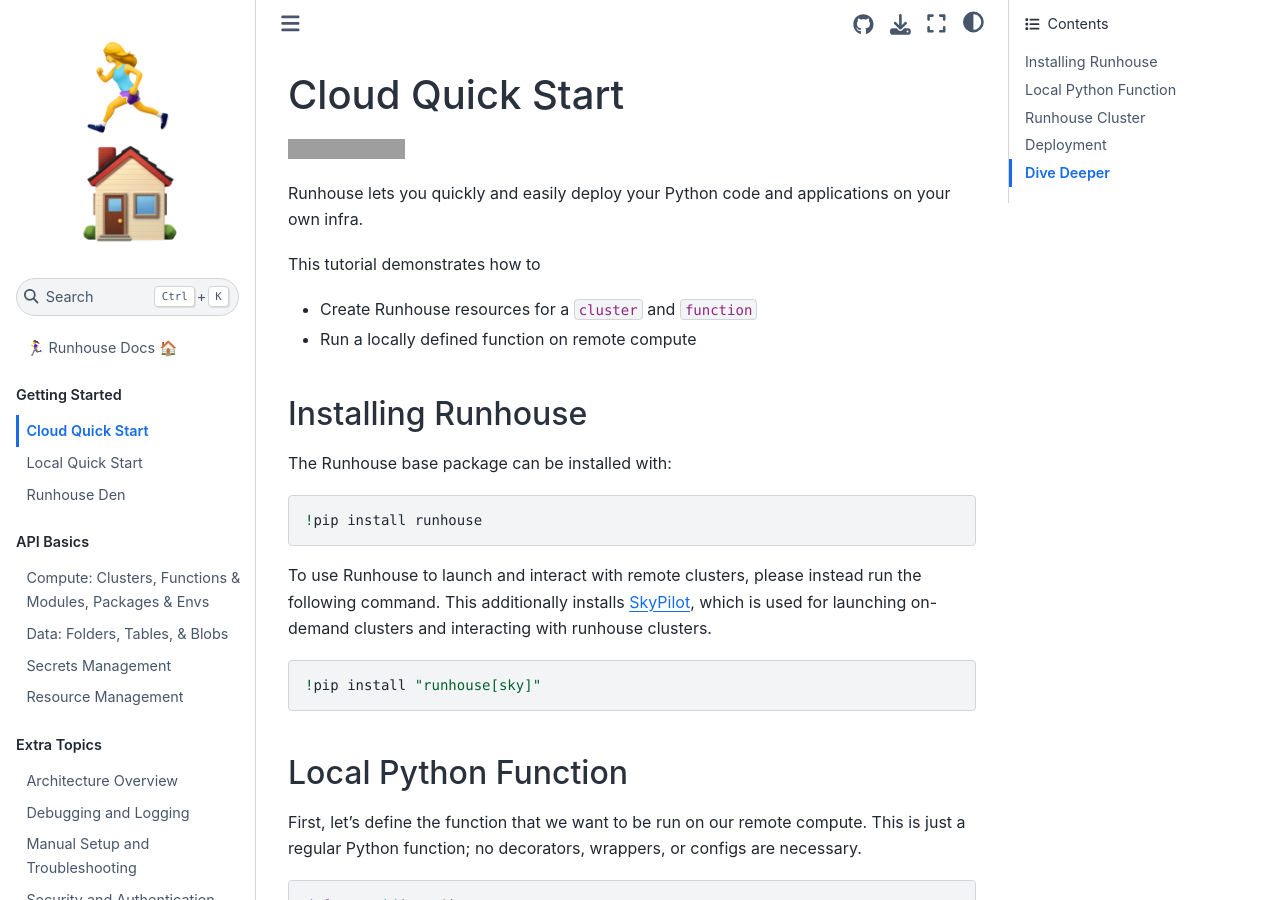
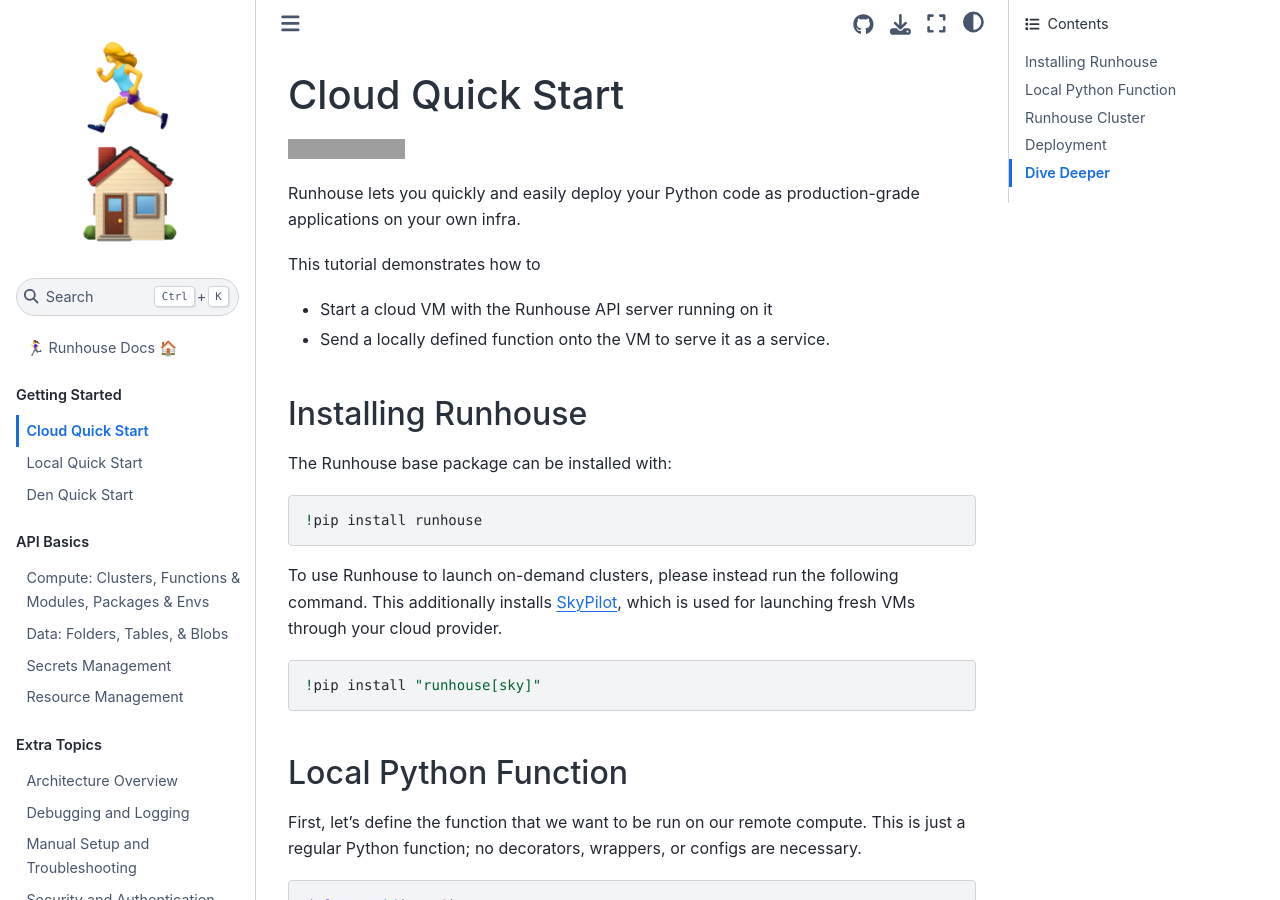
Before and after one commit to run-house/runhouse, a Sphinx documentation site: the page built from docs/tutorials/getting_started/cloud_quick_start.rst, in a window 1280 px wide and 900 px high. Built offline with Sphinx 7.4.7 and the Sphinx Book theme 1.1.4, drawn with Linux system fonts in a browser that asks for light colours; some of the changed text lies outside the part shown; grey boxes are pictures that could not be loaded.

Commit message:
update quick starts

```diff
--- a/docs/tutorials/getting_started/cloud_quick_start.rst
+++ b/docs/tutorials/getting_started/cloud_quick_start.rst
@@ -6,13 +6,13 @@
     <p><a href="https://colab.research.google.com/github/run-house/notebooks/blob/stable/docs/getting_started/cloud_quick_start.ipynb">
     <img height="20px" width="117px" src="https://colab.research.google.com/assets/colab-badge.svg" alt="Open In Colab"/></a></p>
 
-Runhouse lets you quickly and easily deploy your Python code and
-applications on your own infra.
+Runhouse lets you quickly and easily deploy your Python code as
+production-grade applications on your own infra.
 
 This tutorial demonstrates how to
 
--  Create Runhouse resources for a ``cluster`` and ``function``
--  Run a locally defined function on remote compute
+-  Start a cloud VM with the Runhouse API server running on it
+-  Send a locally defined function onto the VM to serve it as a service.
 
 Installing Runhouse
 -------------------
@@ -23,10 +23,10 @@
 
     !pip install runhouse
 
-To use Runhouse to launch and interact with remote clusters, please
-instead run the following command. This additionally installs
+To use Runhouse to launch on-demand clusters, please instead run the
+following command. This additionally installs
 `SkyPilot <https://github.com/skypilot-org/skypilot>`__, which is used
-for launching on-demand clusters and interacting with runhouse clusters.
+for launching fresh VMs through your cloud provider.
 
 .. code:: ipython3
 
@@ -89,13 +89,15 @@
 ----------
 
 For the function, simply wrap it in ``rh.function``, then send it to the
-cluster with ``.to``.
+cluster with ``.to``. This sets up the function on the cluster as a
+proper service, by syncing over the code and setting up and specified
+dependencies. Furthermore, it runs through SSH, and no additional auth,
+port, or manual setup is necessary.
 
 Modules, or classes, are also supported. For finer control of where the
 function/module runs, you will also be able to specify the environment
 (a list of package requirements, a Conda env, or Runhouse env) where it
-runs. These are covered in more detail in the `Compute
-Tutorial <https://www.run.house/docs/tutorials/api/compute>`__.
+runs. These are covered in more detail in the API tutorials.
 
 .. code:: ipython3
 
--- a/docs/tutorials/getting_started/den_quick_start.rst
+++ b/docs/tutorials/getting_started/den_quick_start.rst
@@ -1,5 +1,5 @@
-Runhouse Den
-============
+Den Quick Start
+===============
 
 .. raw:: html
 
--- a/docs/tutorials/getting_started/local_quick_start.rst
+++ b/docs/tutorials/getting_started/local_quick_start.rst
@@ -10,7 +10,7 @@
 Start <run.house/docs/tutorials/getting_started/local_quick_start>`__,
 we demonstrate how to deploy a local function to a remote cluster using
 Runhouse. In this local-only version, we show how to use Runhouse to set
-up a local server, and deploy an arbitrary Python function to it.
+up a local web server, and deploy an arbitrary Python function to it.
 
 Runhouse Server Setup
 ---------------------
```
